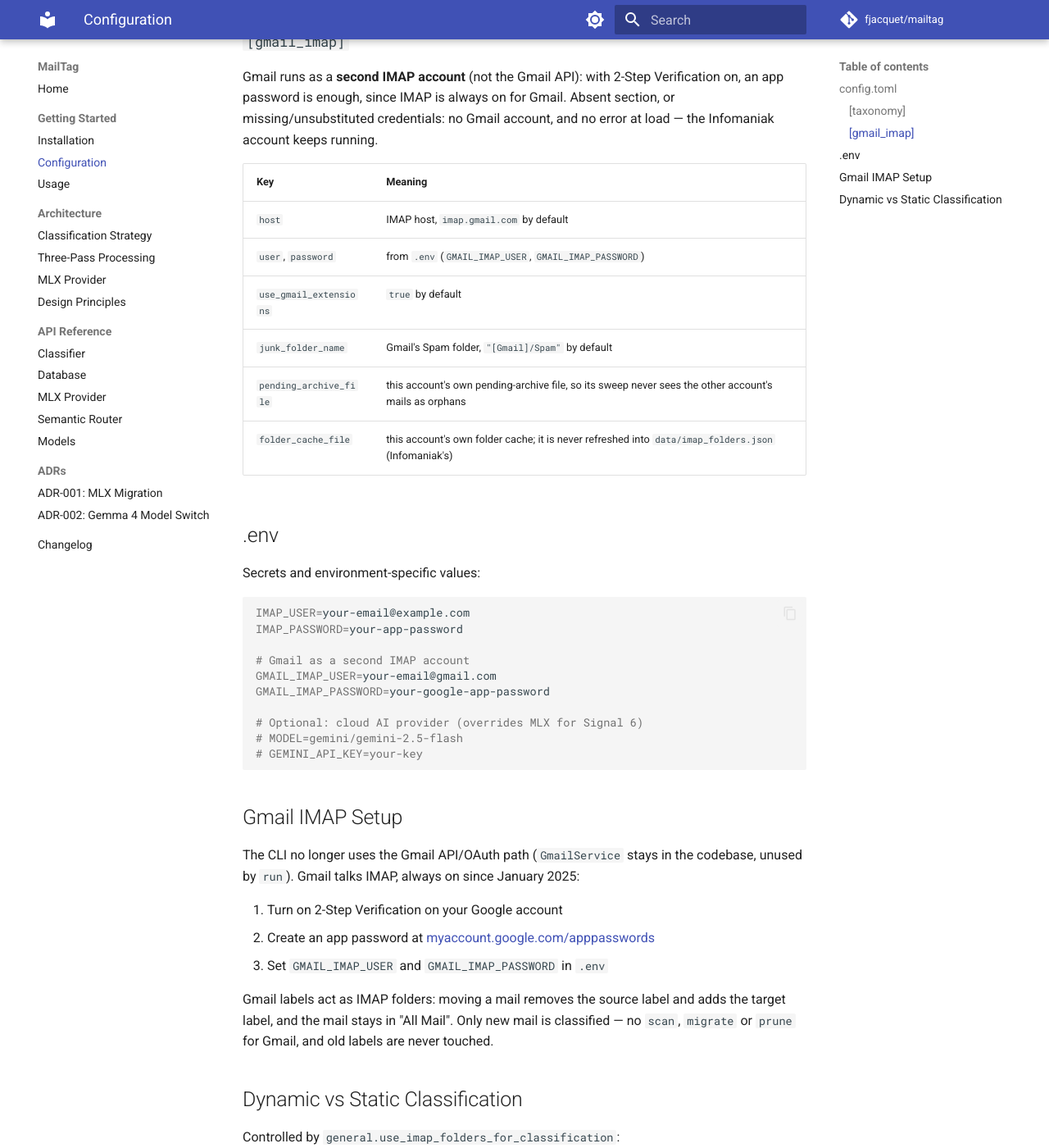
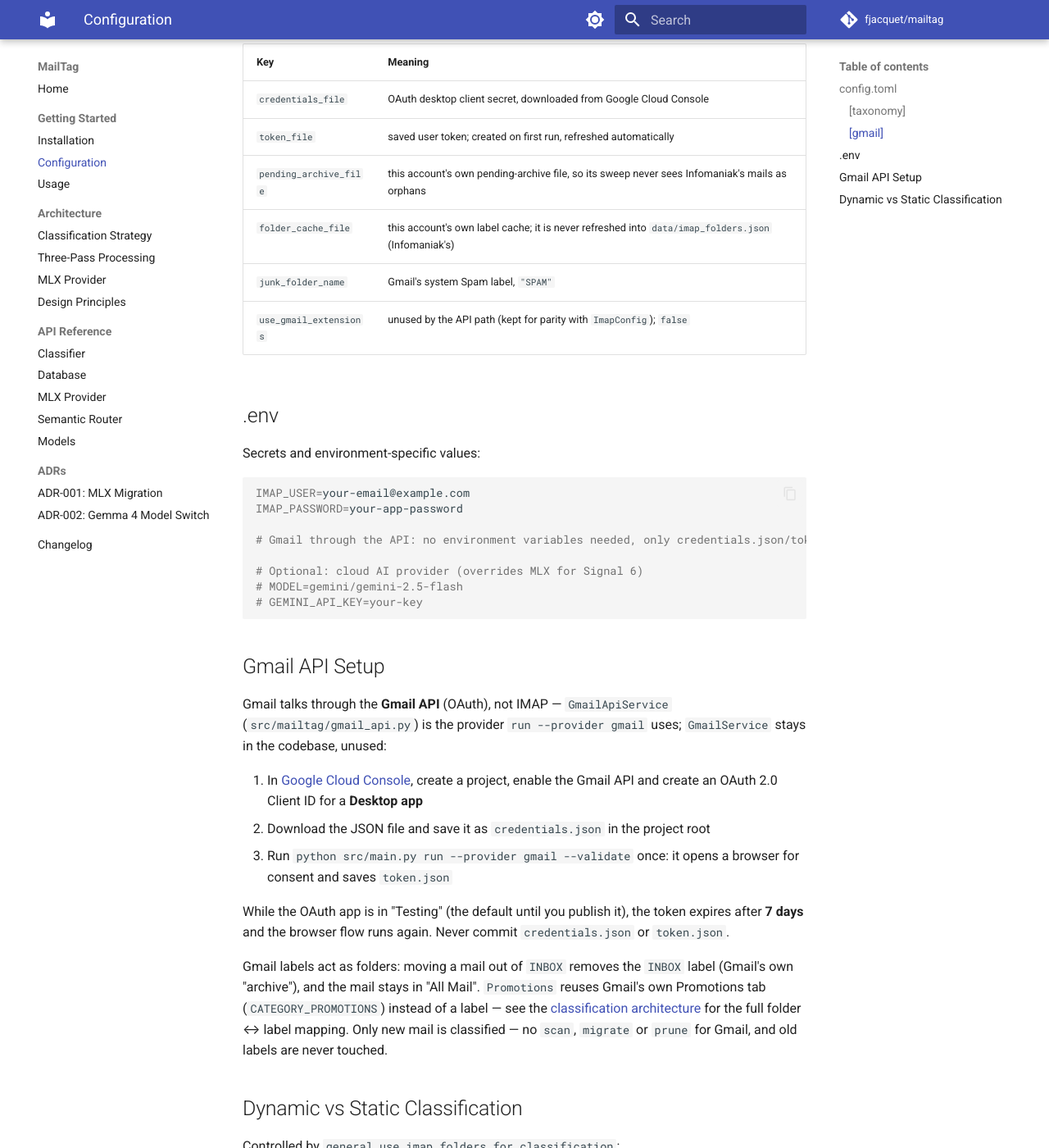
Before and after one commit to fjacquet/mailtag, an MkDocs documentation site: the page built from docs-site/getting-started/configuration.md, in a window 1280 px wide and 1400 px high, scrolled down 2097 px. Shown: the whole window at 82% size. Built offline with MkDocs 1.6.1 and Material for MkDocs 9.7.7, drawn with Linux system fonts in a browser that asks for light colours; comment, search, counter and statistics services are not loaded; some of the changed text lies outside the part shown.

Commit message:
docs: Gmail through the API
Co-Authored-By: Claude Opus 5.5 <noreply@anthropic.com>
Claude-Session: https://claude.ai/code/session_01UhWHGNw3cmgF8EUkdP8sCp

````diff
--- a/docs-site/getting-started/configuration.md
+++ b/docs-site/getting-started/configuration.md
@@ -25,15 +25,10 @@ password = "${IMAP_PASSWORD}"
 [gmail]
 credentials_file = "credentials.json"
 token_file = "token.json"
-
-[gmail_imap]
-host = "imap.gmail.com"
-user = "${GMAIL_IMAP_USER}"
-password = "${GMAIL_IMAP_PASSWORD}"
-use_gmail_extensions = true
-junk_folder_name = "[Gmail]/Spam"
 pending_archive_file = "db/pending_archive_gmail.json"
-folder_cache_file = "data/gmail_folders.json"
+folder_cache_file = "data/gmail_labels.json"
+junk_folder_name = "SPAM"
+use_gmail_extensions = false
 
 [fast_parse]
 batch_size = 500
@@ -81,20 +76,19 @@ file = "mailtag.log"
 | `sender_min_mails` | mails needed before a folder/Gemma agreement becomes a sender rule; also the review page's minimum |
 | `own_addresses` | your own addresses: never a rule, never learned from, skipped by `scan` |
 
-### `[gmail_imap]`
+### `[gmail]`
 
-Gmail runs as a **second IMAP account** (not the Gmail API): with 2-Step Verification on, an app password is
-enough, since IMAP is always on for Gmail. Absent section, or missing/unsubstituted credentials: no Gmail
-account, and no error at load — the Infomaniak account keeps running.
+Gmail runs through the **Gmail API** (OAuth), not IMAP: `credentials_file` and `token_file` point to the
+OAuth desktop client (`credentials.json`) and the saved user token (`token.json`).
 
 | Key | Meaning |
 |-----|---------|
-| `host` | IMAP host, `imap.gmail.com` by default |
-| `user`, `password` | from `.env` (`GMAIL_IMAP_USER`, `GMAIL_IMAP_PASSWORD`) |
-| `use_gmail_extensions` | `true` by default |
-| `junk_folder_name` | Gmail's Spam folder, `"[Gmail]/Spam"` by default |
-| `pending_archive_file` | this account's own pending-archive file, so its sweep never sees the other account's mails as orphans |
-| `folder_cache_file` | this account's own folder cache; it is never refreshed into `data/imap_folders.json` (Infomaniak's) |
+| `credentials_file` | OAuth desktop client secret, downloaded from Google Cloud Console |
+| `token_file` | saved user token; created on first run, refreshed automatically |
+| `pending_archive_file` | this account's own pending-archive file, so its sweep never sees Infomaniak's mails as orphans |
+| `folder_cache_file` | this account's own label cache; it is never refreshed into `data/imap_folders.json` (Infomaniak's) |
+| `junk_folder_name` | Gmail's system Spam label, `"SPAM"` |
+| `use_gmail_extensions` | unused by the API path (kept for parity with `ImapConfig`); `false` |
 
 ## .env
 
@@ -104,26 +98,31 @@ Secrets and environment-specific values:
 IMAP_USER=your-email@example.com
 IMAP_PASSWORD=your-app-password
 
-# Gmail as a second IMAP account
-GMAIL_IMAP_USER=your-email@gmail.com
-GMAIL_IMAP_PASSWORD=your-google-app-password
+# Gmail through the API: no environment variables needed, only credentials.json/token.json (below)
 
 # Optional: cloud AI provider (overrides MLX for Signal 6)
 # MODEL=gemini/gemini-2.5-flash
 # GEMINI_API_KEY=your-key
 ```
 
-## Gmail IMAP Setup
+## Gmail API Setup
 
-The CLI no longer uses the Gmail API/OAuth path (`GmailService` stays in the codebase, unused by `run`).
-Gmail talks IMAP, always on since January 2025:
+Gmail talks through the **Gmail API** (OAuth), not IMAP — `GmailApiService` (`src/mailtag/gmail_api.py`)
+is the provider `run --provider gmail` uses; `GmailService` stays in the codebase, unused:
 
-1. Turn on 2-Step Verification on your Google account
-2. Create an app password at [myaccount.google.com/apppasswords](https://myaccount.google.com/apppasswords)
-3. Set `GMAIL_IMAP_USER` and `GMAIL_IMAP_PASSWORD` in `.env`
+1. In [Google Cloud Console](https://console.cloud.google.com/), create a project, enable the Gmail API and
+   create an OAuth 2.0 Client ID for a **Desktop app**
+2. Download the JSON file and save it as `credentials.json` in the project root
+3. Run `python src/main.py run --provider gmail --validate` once: it opens a browser for consent and saves
+   `token.json`
 
-Gmail labels act as IMAP folders: moving a mail removes the source label and adds the target label, and
-the mail stays in "All Mail". Only new mail is classified — no `scan`, `migrate` or `prune` for Gmail, and
+While the OAuth app is in "Testing" (the default until you publish it), the token expires after **7 days**
+and the browser flow runs again. Never commit `credentials.json` or `token.json`.
+
+Gmail labels act as folders: moving a mail out of `INBOX` removes the `INBOX` label (Gmail's own "archive"),
+and the mail stays in "All Mail". `Promotions` reuses Gmail's own Promotions tab (`CATEGORY_PROMOTIONS`)
+instead of a label — see the [classification architecture](../architecture/classification.md#gmail) for the
+full folder ↔ label mapping. Only new mail is classified — no `scan`, `migrate` or `prune` for Gmail, and
 old labels are never touched.
 
 ## Dynamic vs Static Classification
````
Also changed, not shown: CHANGELOG.md (+2 -1 lines), CLAUDE.md (+23 -15 lines), README.md (+5 -4 lines), docs-site/architecture/classification.md (+13 -0 lines), docs-site/getting-started/installation.md (+2 -3 lines), docs-site/getting-started/usage.md (+9 -7 lines).
